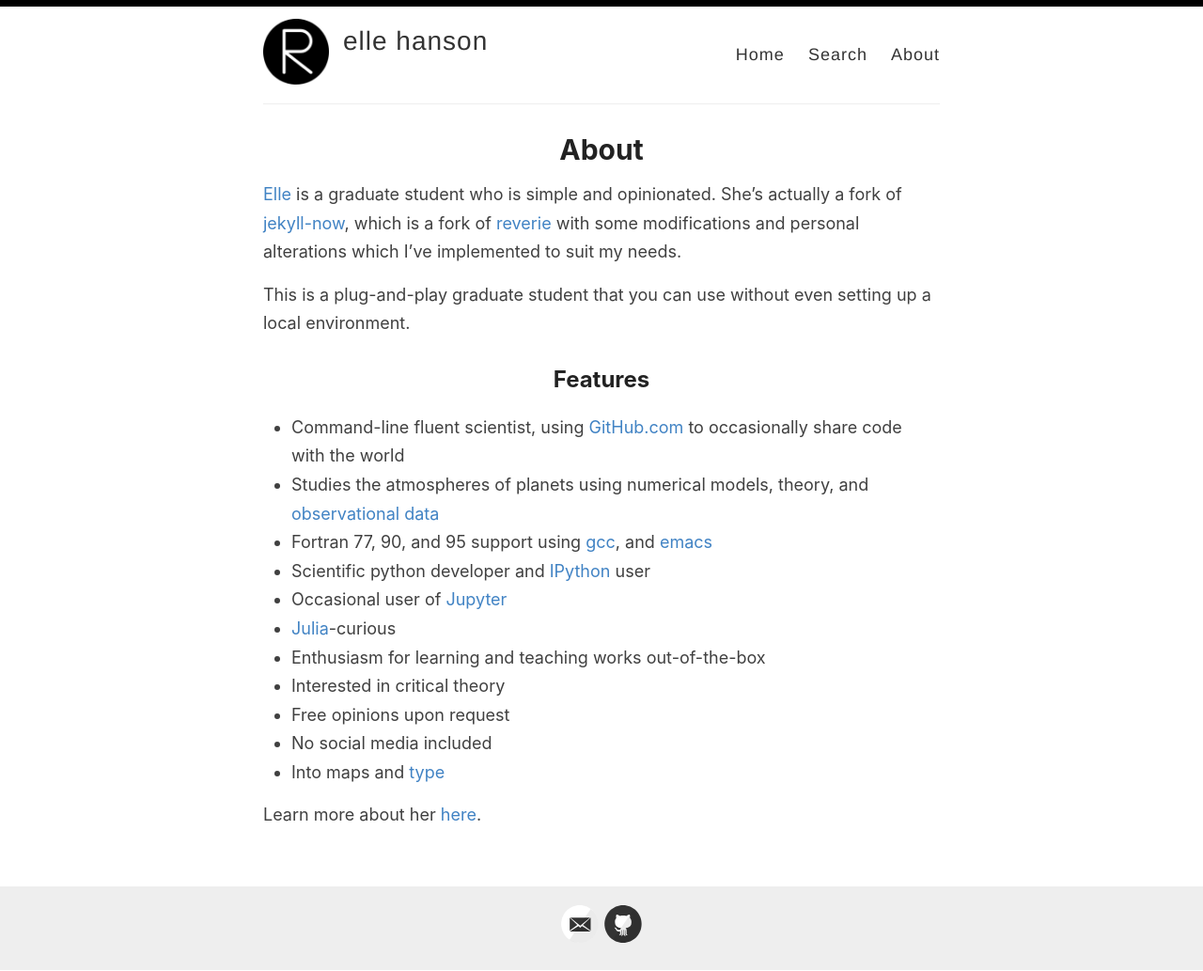
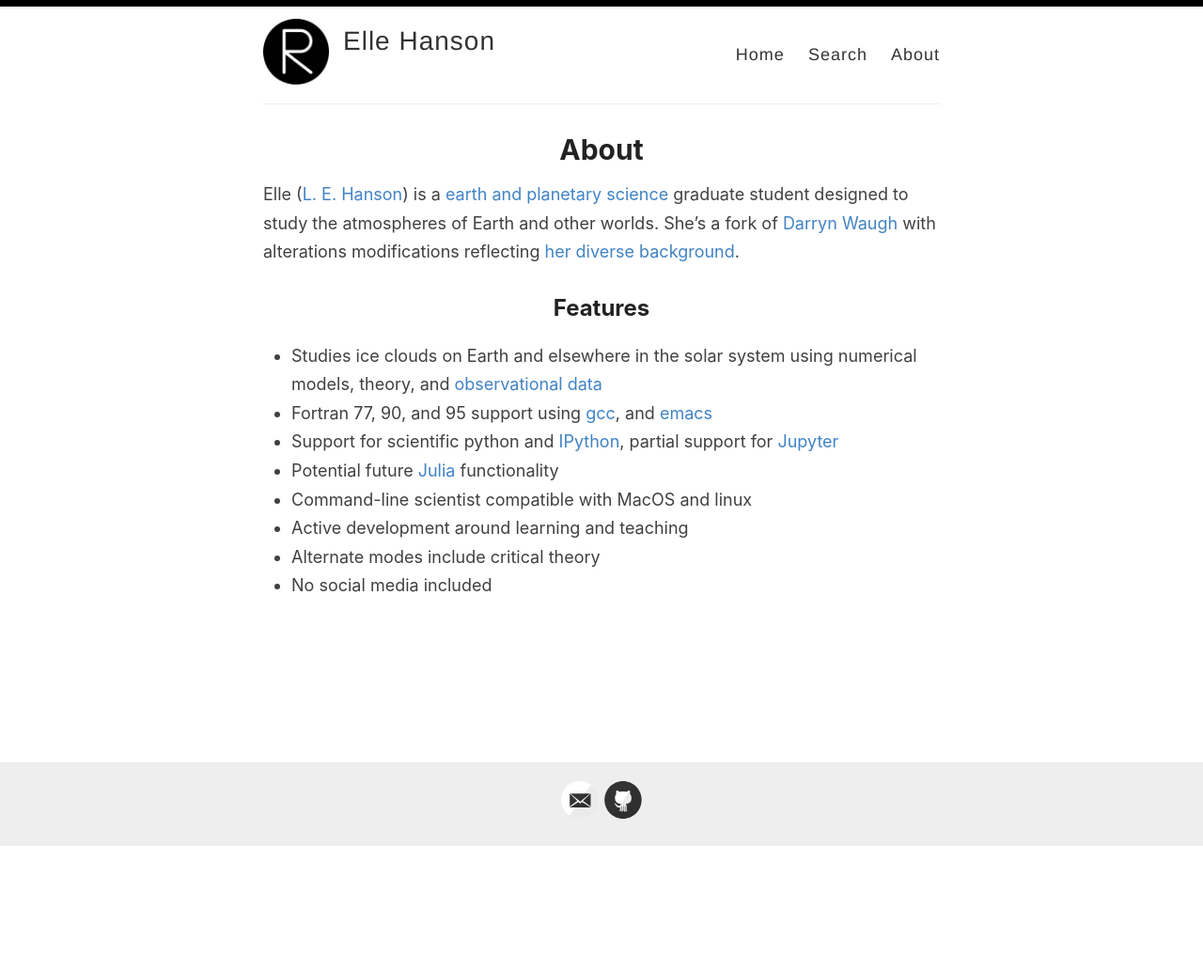
Before and after one commit to ellequelle/ellequelle.github.io-old, a Jekyll site: the page built from _pages/about.md, in a window 1280 px wide. Shown: the whole page at 94% size. Built offline with Jekyll 4.4.1, drawn with Linux system fonts in a browser that asks for light colours; some web fonts are replaced; after the commit the page ends 901 px from its top, so only the background shows below that.

Commit message:
updated about page

```diff
--- a/_config.yml
+++ b/_config.yml
@@ -3,10 +3,10 @@
 #
 
 # Name of your site (displayed in the header)
-name: elle hanson
+name: Elle Hanson
 
 # Name of the author
-author: elle hanson
+author: Elle Hanson
 
 # Short bio or description (displayed in the header)
 description: # An elegant Jekyll theme
--- a/_pages/about.md
+++ b/_pages/about.md
@@ -4,22 +4,26 @@ title: About
 permalink: /about/
 ---
 
-[Elle](https://ellequelle.github.io) is a graduate student who is simple and opinionated. She's actually a fork of [jekyll-now](https://github.com/barryclark/jekyll-now), which is a fork of [reverie](https://github.com/amitmerchant1990/reverie) with some modifications and personal alterations which I've implemented to suit my needs.
+Elle
+([L. E. Hanson](https://scholar.google.com/citations?user=4Q3F054AAAAJ))
+is a [earth and planetary science](https://eps.jhu.edu/people/graduate-students/) graduate student
+designed to study the atmospheres of Earth and other worlds. She's a fork of
+[Darryn Waugh](https://eps.jhu.edu/directory/darryn-waugh/) with alterations
+modifications reflecting [her](https://www.luther.edu) [diverse](http://www.met.psu.edu) [background](https://science.gsfc.nasa.gov/solarsystem/).
 
-This is a plug-and-play graduate student that you can use without even setting up a local environment.
+[//]: # (This is a plug-and-play graduate student that you can use without even setting up a local environment.)
 
 ## Features
 
-- Command-line fluent scientist, using [GitHub.com](https://github.com/ellequelle) to occasionally share code with the world
-- Studies the atmospheres of planets using numerical models, theory, and [observational](https://solarsystem.nasa.gov/missions/mars-reconnaissance-orbiter/in-depth/) [data](https://solarsystem.nasa.gov/missions/cassini/overview/)
+- Studies ice clouds on Earth and elsewhere in the solar system using numerical models, theory, and [observational](https://solarsystem.nasa.gov/missions/mars-reconnaissance-orbiter/in-depth/) [data](https://solarsystem.nasa.gov/missions/cassini/overview/)
 - Fortran 77, 90, and 95 support using [gcc](https://gcc.gnu.org), and [emacs](https://www.gnu.org/software/emacs/)
-- Scientific python developer and [IPython](https://ipython.org) user
-- Occasional user of [Jupyter](https://jupyter.org)
-- [Julia](https://julialang.org)-curious
-- Enthusiasm for learning and teaching works out-of-the-box
-- Interested in critical theory
-- Free opinions upon request
+- Support for scientific python and [IPython](https://ipython.org), partial support for [Jupyter](https://jupyter.org)
+- Potential future [Julia](https://julialang.org) functionality
+- Command-line scientist compatible with MacOS and linux
+- Active development around learning and teaching
+- Alternate modes include critical theory
 - No social media included
-- Into maps and [type](https://www.theleagueofmoveabletype.com)
 
-Learn more about her [here](https://ellequelle.github.io).
+[//]: # (- Into maps)
+
+[//]: # (Learn more about her [here](https://ellequelle.github.io).)
```
